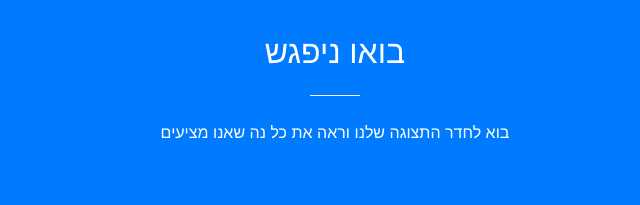
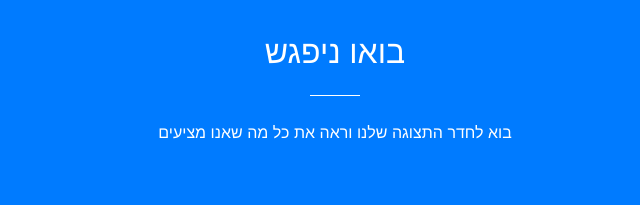
Before and after one commit to odbaruch/Nyga-Home, a website with bundled scripts: page index.html in a window 1280 px wide. Shown: the part 4180-4385 px from the top of the page, 305-945 px from the left. Built offline with nearby package versions, Linux system fonts and the light colour scheme.

Commit message:
Fixed typo in Contact section

```diff
--- a/index.html
+++ b/index.html
@@ -289,7 +289,7 @@
           <div class="col-lg-8 mx-auto text-center">
             <h2 class="section-heading">בואו ניפגש</h2>
             <hr class="light my-4">
-            <p class="mb-5">בוא לחדר התצוגה שלנו וראה את כל נה שאנו מציעים</p>
+            <p class="mb-5">בוא לחדר התצוגה שלנו וראה את כל מה שאנו מציעים</p>
           </div>
         </div>
         <div class="row">
```
